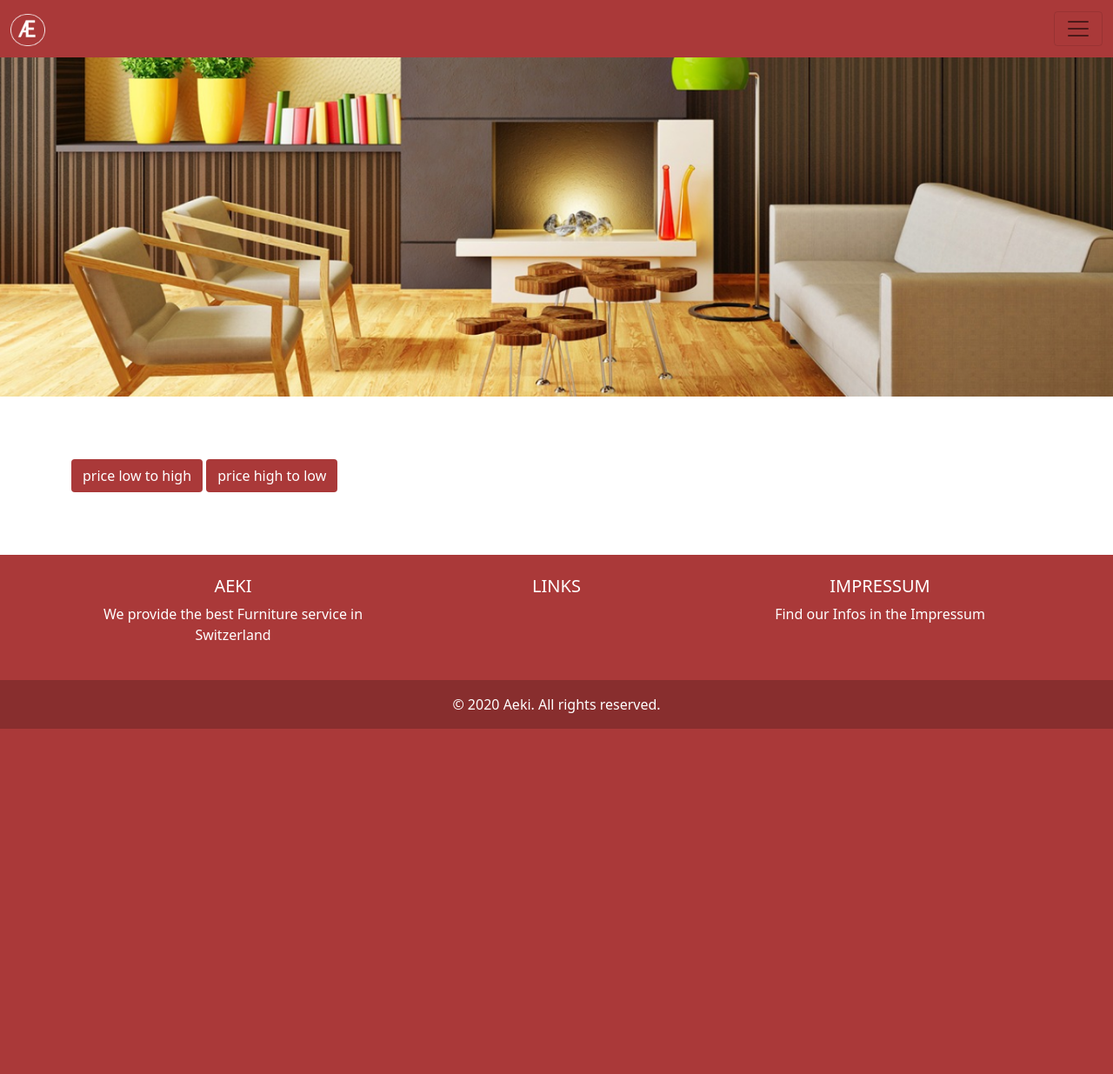
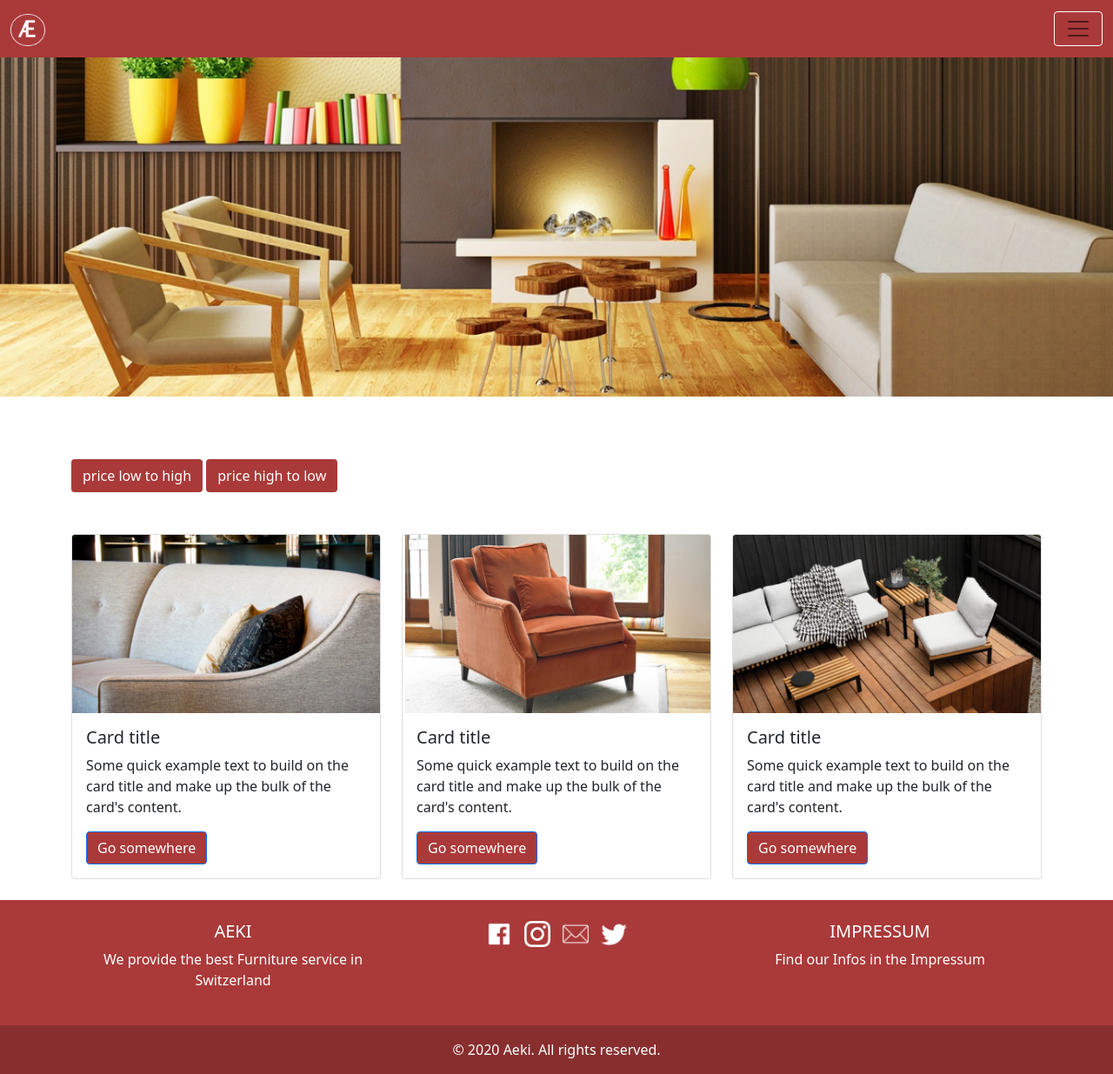
Before and after one commit to ak1215/m426_project, a PHP site: page / in a window 1280 px wide. Shown: the whole page at 87% size. Before the commit the page ends 838 px from the top, so only its background shows below. Run offline with PHP 8.4, Linux system fonts and the light colour scheme.

Commit message:
seite weiterentwickelt

```diff
--- a/index.php
+++ b/index.php
@@ -1,7 +1,6 @@
 <!DOCTYPE html>
 <html>
 <body>
-<?php require './view/header.php'; ?>
 <?php require './view/navbar.php'; ?>
 <!-- Title Image -->
 <div className="title-image">
@@ -9,7 +8,7 @@
 </div>
 
 <!-- Sort Buttons -->
-<div class="container py-5">
+<div class="container pt-5">
     <div class="row mt-4">
         <form method="post">
             <button type="submit" name="sort" class="btn" value="asc" style="color: white">price low to high</button>
@@ -17,63 +16,51 @@
         </form>
     </div>
 </div>
+
+<!-- Card -->
+<div class="container">
+    <div class="row">
+        <div class="col-md-4 mt-5">
+            <div class="card h-100">
+                <img src="view/pictures/cardimg-1.png" class="card-img-top" alt="...">
+                <div class="card-body">
+                    <h5 class="card-title">Card title</h5>
+                    <p class="card-text">Some quick example text to build on the card title and make up the bulk of the
+                        card's
+                        content.</p>
+                    <a href="#" class="btn btn-primary">Go somewhere</a>
+                </div>
+            </div>
+        </div>
+        <div class="col-md-4 mt-5">
+            <div class="card h-100">
+                <img src="view/pictures/cardimg-2.png" class="card-img-top" alt="...">
+                <div class="card-body">
+                    <h5 class="card-title">Card title</h5>
+                    <p class="card-text">Some quick example text to build on the card title and make up the bulk of the
+                        card's
+                        content.</p>
+                    <a href="#" class="btn btn-primary">Go somewhere</a>
+                </div>
+            </div>
+        </div>
+        <div class="col-md-4 mt-5">
+            <div class="card h-100">
+                <img src="view/pictures/cardimg-3.png" class="card-img-top" alt="...">
+                <div class="card-body">
+                    <h5 class="card-title">Card title</h5>
+                    <p class="card-text">Some quick example text to build on the card title and make up the bulk of the
+                        card's
+                        content.</p>
+                    <a href="#" class="btn btn-primary">Go somewhere</a>
+                </div>
+            </div>
+        </div>
+    </div>
+</div>
 <br>
 
-<!-- Footer -->
-<footer class="footer text-center text-white">
-    <!-- Grid container -->
-    <div class="container p-4">
-        <!-- Section: Links -->
-        <section class="">
-            <!--Grid row-->
-            <div class="row">
-                <!--Grid column-->
-                <div class="col-lg-4 col-md-6 mb-4 mb-md-0">
-                    <h5 class="text-uppercase">Aeki</h5>
-
-                    <ul class="list-unstyled mb-0">
-                        <li>
-                            <p class="text-white">We provide the best Furniture service in Switzerland </p>
-                        </li>
-                    </ul>
-                </div>
-                <!--Grid column-->
-
-                <!--Grid column-->
-                <div class="col-lg-4 col-md-6 mb-4 mb-md-0">
-                    <h5 class="text-uppercase">Links</h5>
-
-                    <ul class="list-unstyled mb-0">
-
-                    </ul>
-                </div>
-                <!--Grid column-->
-
-                <!--Grid column-->
-                <div class="col-lg-4 col-md-6 mb-4 mb-md-0">
-                    <h5 class="text-uppercase">Impressum</h5>
-
-                    <ul class="list-unstyled mb-0">
-                        <li>
-                            <p class="text-white">Find our Infos in the Impressum</p>
-                        </li>
-                    </ul>
-                </div>
-                <!--Grid column-->
-            </div>
-            <!--Grid row-->
-        </section>
-        <!-- Section: Links -->
-    </div>
-    <!-- Grid container -->
-
-    <!-- Copyright -->
-    <div class="text-center p-3" style="background-color: rgba(0, 0, 0, 0.2);">
-        © 2020 Aeki. All rights reserved.
-    </div>
-    <!-- Copyright -->
-</footer>
-<!-- Footer -->
+<?php require './view/footer.php'; ?>
 
 </body>
 
--- a/view/footer.php
+++ b/view/footer.php
@@ -1,47 +1,57 @@
-<!DOCTYPE html>
-<html>
-<head>
-    <link href="https://cdn.jsdelivr.net/npm/bootstrap@5.1.3/dist/css/bootstrap.min.css" rel="stylesheet"
-          integrity="sha384-1BmE4kWBq78iYhFldvKuhfTAU6auU8tT94WrHftjDbrCEXSU1oBoqyl2QvZ6jIW3" crossorigin="anonymous">
-    <script src="https://cdn.jsdelivr.net/npm/bootstrap@5.1.3/dist/js/bootstrap.bundle.min.js"
-            integrity="sha384-ka7Sk0Gln4gmtz2MlQnikT1wXgYsOg+OMhuP+IlRH9sENBO0LRn5q+8nbTov4+1p"
-            crossorigin="anonymous"></script>
-    <link rel="stylesheet" href="/view/styles/stylesheet.css">
-</head>
+<!-- Footer -->
+<footer class="footer text-center text-white">
+    <!-- Grid container -->
+    <div class="container p-4">
+        <!-- Section: Links -->
+        <section class="">
+            <!--Grid row-->
+            <div class="row">
+                <!--Grid column-->
+                <div class="col-lg-4 col-md-6 mb-4 mb-md-0">
+                    <h5 class="text-uppercase">Aeki</h5>
 
-<!-- Navbar-->
-<nav class="navbar navbar-light fixed-top">
-    <div class="container-fluid">
-        <img class="navbar-brand" src="./view/pictures/logo.png" height="50px" width="40px" </img>
-        <button class="navbar-toggler" type="button" data-bs-toggle="offcanvas" data-bs-target="#offcanvasNavbar"
-                aria-controls="offcanvasNavbar">
-            <span class="navbar-toggler-icon"></span>
-        </button>
-        <div class="offcanvas offcanvas-end" tabindex="-1" id="offcanvasNavbar"
-             aria-labelledby="offcanvasNavbarLabel">
-            <div class="offcanvas-header">
-                <button type="button" class="btn-close text-reset" data-bs-dismiss="offcanvas"
-                        aria-label="Close"></button>
+                    <ul class="list-unstyled mb-0">
+                        <li>
+                            <p class="text-white">We provide the best Furniture service in Switzerland </p>
+                        </li>
+                    </ul>
+                </div>
+                <!--Grid column-->
+
+                <!--Grid column-->
+                <div class="col-lg-4 col-md-6 mb-4 mb-md-0">
+
+                    <ul class="list-unstyled mb-0">
+                        <img src="view/pictures/facebook-icon.png" style="height: 30px; margin-right:10px ">
+                        <img src="view/pictures/instagram-icon.png" style="height: 30px; margin-right:10px">
+                        <img src="view/pictures/email-icon.png" style="height: 30px; margin-right:10px">
+                        <img src="view/pictures/twitter-icon.png" style="height: 30px">
+                    </ul>
+                </div>
+                <!--Grid column-->
+
+                <!--Grid column-->
+                <div class="col-lg-4 col-md-6 mb-4 mb-md-0">
+                    <h5 class="text-uppercase">Impressum</h5>
+
+                    <ul class="list-unstyled mb-0">
+                        <li>
+                            <p class="text-white">Find our Infos in the Impressum</p>
+                        </li>
+                    </ul>
+                </div>
+                <!--Grid column-->
             </div>
-            <div class="offcanvas-body">
-                <ul class="navbar-nav justify-content-end flex-grow-1 pe-3">
-                    <li class="nav-item">
+            <!--Grid row-->
+        </section>
+        <!-- Section: Links -->
+    </div>
+    <!-- Grid container -->
 
-                        <a class="nav-link active" aria-current="page" href="#">Home</a><img
-                            src="view/pictures/home-icon.png">
-                    </li>
-                    <li class="nav-item">
-                        <a class="nav-link active" aria-current="page" href="#">Products</a>
-                    </li>
-                    <li class="nav-item">
-                        <a class="nav-link active" aria-current="page" href="#">Contact</a>
-                    </li>
-                    <li class="nav-item">
-                        <a class="nav-link active" aria-current="page" href="#">Cart</a>
-                    </li>
-                </ul>
-            </div>
-        </div>
+    <!-- Copyright -->
+    <div class="text-center p-3" style="background-color: rgba(0, 0, 0, 0.2);">
+        © 2020 Aeki. All rights reserved.
     </div>
-</nav>
-</html>
+    <!-- Copyright -->
+</footer>
+<!-- Footer -->
--- a/view/header.php
+++ b/view/header.php
@@ -7,6 +7,7 @@
             integrity="sha384-ka7Sk0Gln4gmtz2MlQnikT1wXgYsOg+OMhuP+IlRH9sENBO0LRn5q+8nbTov4+1p"
             crossorigin="anonymous"></script>
     <link rel="stylesheet" href="/view/styles/stylesheet.css">
+    <link rel="stylesheet" href="https://cdnjs.cloudflare.com/ajax/libs/font-awesome/4.7.0/css/font-awesome.min.css">
 </head>
 
 </html>
--- a/view/navbar.php
+++ b/view/navbar.php
@@ -1,34 +1,45 @@
 <!DOCTYPE html>
 <html>
+<?php require './view/header.php'; ?>
 <!-- Navbar-->
 <nav class="navbar navbar-light fixed-top">
     <div class="container-fluid">
         <img class="navbar-brand" src="./view/pictures/logo.png" height="50px" width="40px" </img>
         <button class="navbar-toggler" type="button" data-bs-toggle="offcanvas" data-bs-target="#offcanvasNavbar"
-                aria-controls="offcanvasNavbar">
+                aria-controls="offcanvasNavbar" style="border-color: white">
             <span class="navbar-toggler-icon"></span>
         </button>
         <div class="offcanvas offcanvas-end" tabindex="-1" id="offcanvasNavbar"
              aria-labelledby="offcanvasNavbarLabel">
             <div class="offcanvas-header">
-                <button type="button" class="btn-close text-reset" data-bs-dismiss="offcanvas"
-                        aria-label="Close"></button>
+                <button type="button" class="btn-close text-reset btn-close-white" data-bs-dismiss="offcanvas"
+                        aria-label="Close" style="color: white"></button>
             </div>
             <div class="offcanvas-body">
                 <ul class="navbar-nav justify-content-end flex-grow-1 pe-3">
                     <li class="nav-item">
 
-                        <a class="nav-link active" aria-current="page" href="#" style="color: white"> <img
-                                    src="view/pictures/home-icon.png" style="margin-right: 5px" p height="17px">Home</a>
+                        <a class="nav-link active" aria-current="page" href="#" style="color: white">
+                            <img src="view/pictures/home-icon.png" style="margin-right: 5px; margin-bottom: 5px"
+                                 height="17px">Home</a>
                     </li>
                     <li class="nav-item">
-                        <a class="nav-link active" aria-current="page" href="#" style="color: white">Products</a>
+                        <a class="nav-link active" aria-current="page" href="#" style="color: white">
+                            <img src="view/pictures/furniture-icon.png" style="margin-right: 5px; margin-bottom: 5px"
+                                 height="17px">Products</a>
+                        </a>
                     </li>
                     <li class="nav-item">
-                        <a class="nav-link active" aria-current="page" href="#" style="color: white">Contact</a>
+                        <a class="nav-link active" aria-current="page" href="#" style="color: white">
+                            <img src="view/pictures/telefon-icon.png" style="margin-right: 5px; margin-bottom: 5px"
+                                 height="17px">Contact</a>
+                        </a>
                     </li>
                     <li class="nav-item">
-                        <a class="nav-link active" aria-current="page" href="#" style="color: white">Cart</a>
+                        <a class="nav-link active" aria-current="page" href="#" style="color: white">
+                            <img src="view/pictures/cart-icon.png" style="margin-right: 5px; margin-bottom: 5px"
+                                 height="17px">Cart</a>
+                        </a>
                     </li>
                 </ul>
             </div>
--- a/view/styles/stylesheet.css
+++ b/view/styles/stylesheet.css
@@ -10,3 +10,6 @@
 .btn{
     background-color: #AA3939;
 }
+.navbar-toggler {
+    border-color: white;
+}
```
Also changed, not shown: view/pictures/cardimg-1.png (added), view/pictures/cardimg-2.png (added), view/pictures/cardimg-3.png (added), view/pictures/contact-icon.png (deleted), view/pictures/email-icon.png (added), view/pictures/facebook-icon.png (added), view/pictures/instagram-icon.png (added), view/pictures/telefon-icon.png (added), view/pictures/twitter-icon.png (added).
